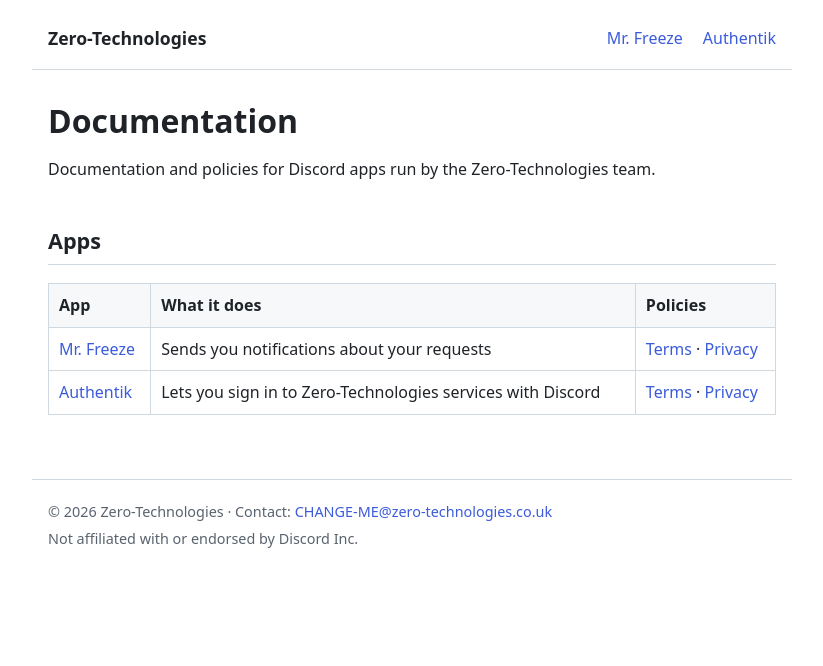
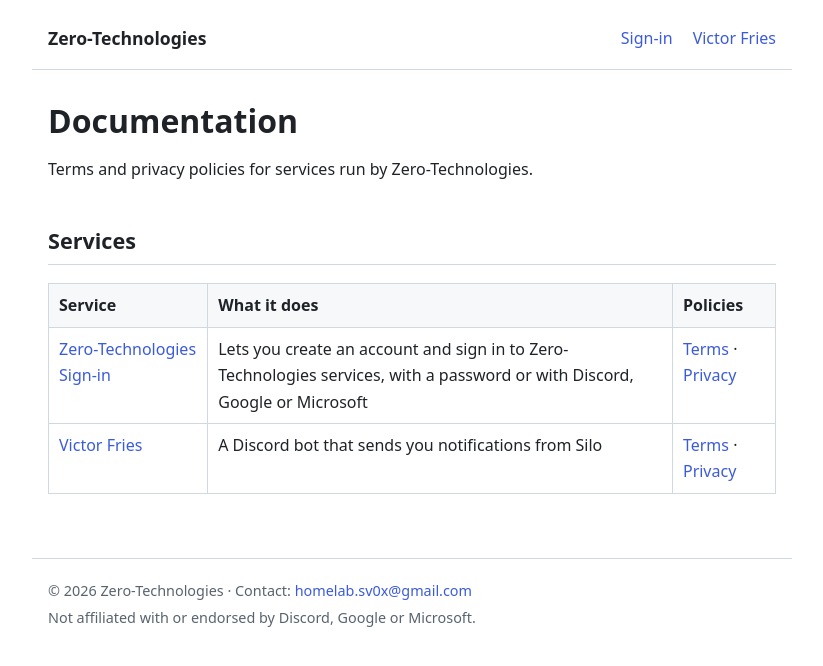
Before and after one commit to Tobechukwu-Njoku/zero-docs, a Jekyll site: the page built from index.md, in a window 1280 px wide. Shown: the top 666 px of the page, without its empty margins (228-1051 px from the left). Built offline with Jekyll 4.4.1, drawn with Linux system fonts in a browser that asks for light colours.

Commit message:
Cover all sign-in providers and Victor Fries, match what each service stores

```diff
--- a/_config.yml
+++ b/_config.yml
@@ -1,10 +1,11 @@
 title: Zero-Technologies
-description: Documentation, terms and privacy policies for Zero-Technologies Discord apps.
+description: Terms and privacy policies for Zero-Technologies sign-in and Discord apps.
 url: "https://docs.zero-technologies.co.uk"
 baseurl: ""
 
 # Shown in the footer and used in policies
-contact_email: "CHANGE-ME@zero-technologies.co.uk"
+contact_email: "homelab.sv0x@gmail.com"
+controller: "Tobechukwu Njoku, trading as Zero-Technologies"
 
 markdown: kramdown
 permalink: pretty
--- a/_layouts/default.html
+++ b/_layouts/default.html
@@ -11,8 +11,8 @@
   <header class="site-header">
     <a class="brand" href="{{ '/' | relative_url }}">{{ site.title }}</a>
     <nav>
-      <a href="{{ '/mr-freeze/' | relative_url }}">Mr. Freeze</a>
-      <a href="{{ '/authentik/' | relative_url }}">Authentik</a>
+      <a href="{{ '/sign-in/' | relative_url }}">Sign-in</a>
+      <a href="{{ '/victor-fries/' | relative_url }}">Victor Fries</a>
     </nav>
   </header>
 
@@ -24,7 +24,7 @@
 
   <footer class="site-footer">
     <p>&copy; {{ site.time | date: "%Y" }} {{ site.title }} &middot; Contact: <a href="mailto:{{ site.contact_email }}">{{ site.contact_email }}</a></p>
-    <p>Not affiliated with or endorsed by Discord Inc.</p>
+    <p>Not affiliated with or endorsed by Discord, Google or Microsoft.</p>
   </footer>
 </body>
 </html>
--- a/index.md
+++ b/index.md
@@ -3,11 +3,11 @@ layout: default
 title: Documentation
 ---
 
-Documentation and policies for Discord apps run by the Zero-Technologies team.
+Terms and privacy policies for services run by Zero-Technologies.
 
-## Apps
+## Services
 
-| App | What it does | Policies |
+| Service | What it does | Policies |
 |---|---|---|
-| [Mr. Freeze](/mr-freeze/) | Sends you notifications about your requests | [Terms](/mr-freeze/terms/) &middot; [Privacy](/mr-freeze/privacy/) |
-| [Authentik](/authentik/) | Lets you sign in to Zero-Technologies services with Discord | [Terms](/authentik/terms/) &middot; [Privacy](/authentik/privacy/) |
+| [Zero-Technologies Sign-in](/sign-in/) | Lets you create an account and sign in to Zero-Technologies services, with a password or with Discord, Google or Microsoft | [Terms](/sign-in/terms/) &middot; [Privacy](/sign-in/privacy/) |
+| [Victor Fries](/victor-fries/) | A Discord bot that sends you notifications from Silo | [Terms](/victor-fries/terms/) &middot; [Privacy](/victor-fries/privacy/) |
```
Also changed, not shown: authentik/index.md (deleted, +0 -19 lines), authentik/privacy.md (deleted, +0 -63 lines), authentik/terms.md (deleted, +0 -49 lines), mr-freeze/index.md (deleted, +0 -17 lines), mr-freeze/privacy.md (deleted, +0 -62 lines), sign-in/index.md (added, +24 -0 lines), sign-in/privacy.md (added, +66 -0 lines), sign-in/terms.md (added, +49 -0 lines), victor-fries/index.md (added, +17 -0 lines), victor-fries/privacy.md (added, +63 -0 lines), victor-fries/terms.md (renamed from mr-freeze/terms.md, +4 -4 lines), README.md.
